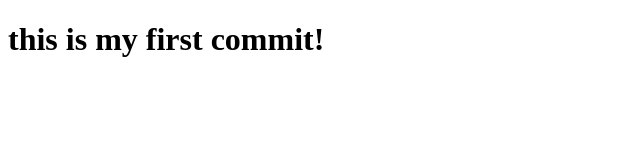
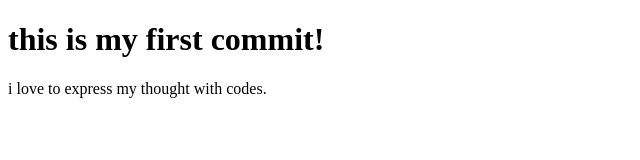
Before and after one commit to herthey22/my-project, a plain HTML site: page index.html in a window 1280 px wide. Shown: the whole page, without its empty margins (0-640 px from the left). Drawn offline with Linux system fonts and the light colour scheme.

Commit message:
i added another paragraph

```diff
--- a/index.html
+++ b/index.html
@@ -7,5 +7,6 @@
 </head>
 <body>
     <h1>this is my first commit!</h1>
+    <p>i love to express my thought with codes.</p>
 </body>
 </html>
```
